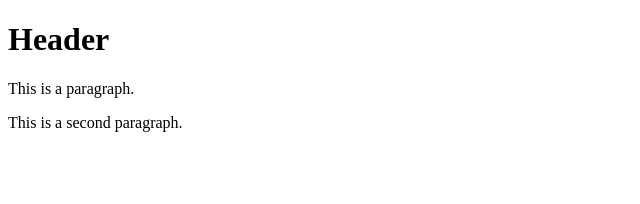
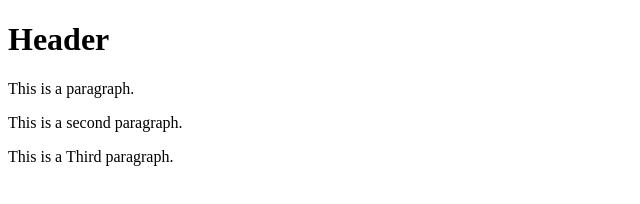
Before and after one commit to ldmktmike/git-example-project, a plain HTML site: page index.html in a window 1280 px wide. Shown: the whole page, without its empty margins (0-640 px from the left). Drawn offline with Linux system fonts and the light colour scheme.

Commit message:
modified:   index.html 	modified:   page2.html

```diff
--- a/index.html
+++ b/index.html
@@ -9,5 +9,6 @@
     <h1>Header</h1>
     <p>This is a paragraph.</p>
     <p>This is a second paragraph.</p>
+    <p>This is a Third paragraph.</p>
   </body>
 </html>
```
Also changed, not shown: page2.html (+1 -1 lines).
